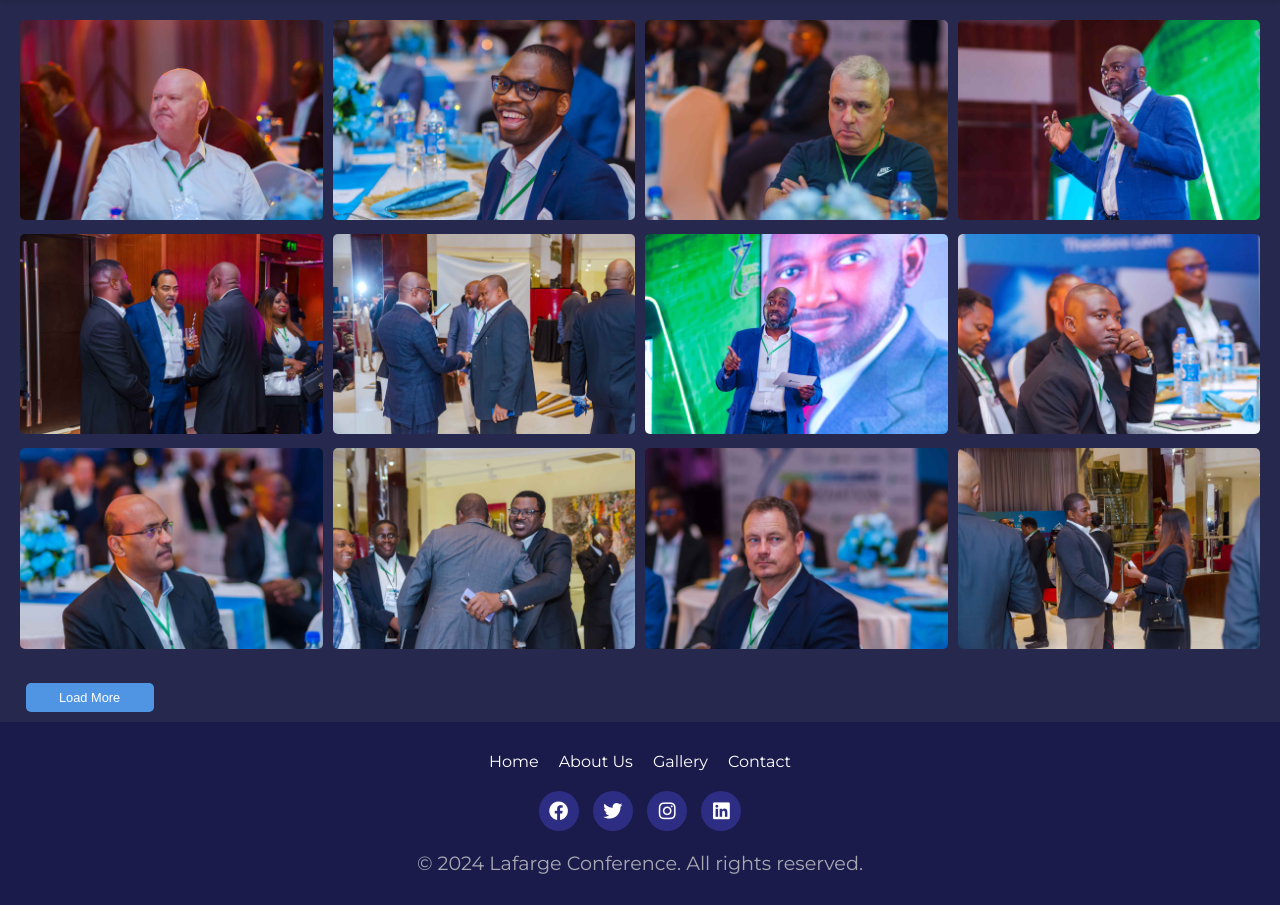
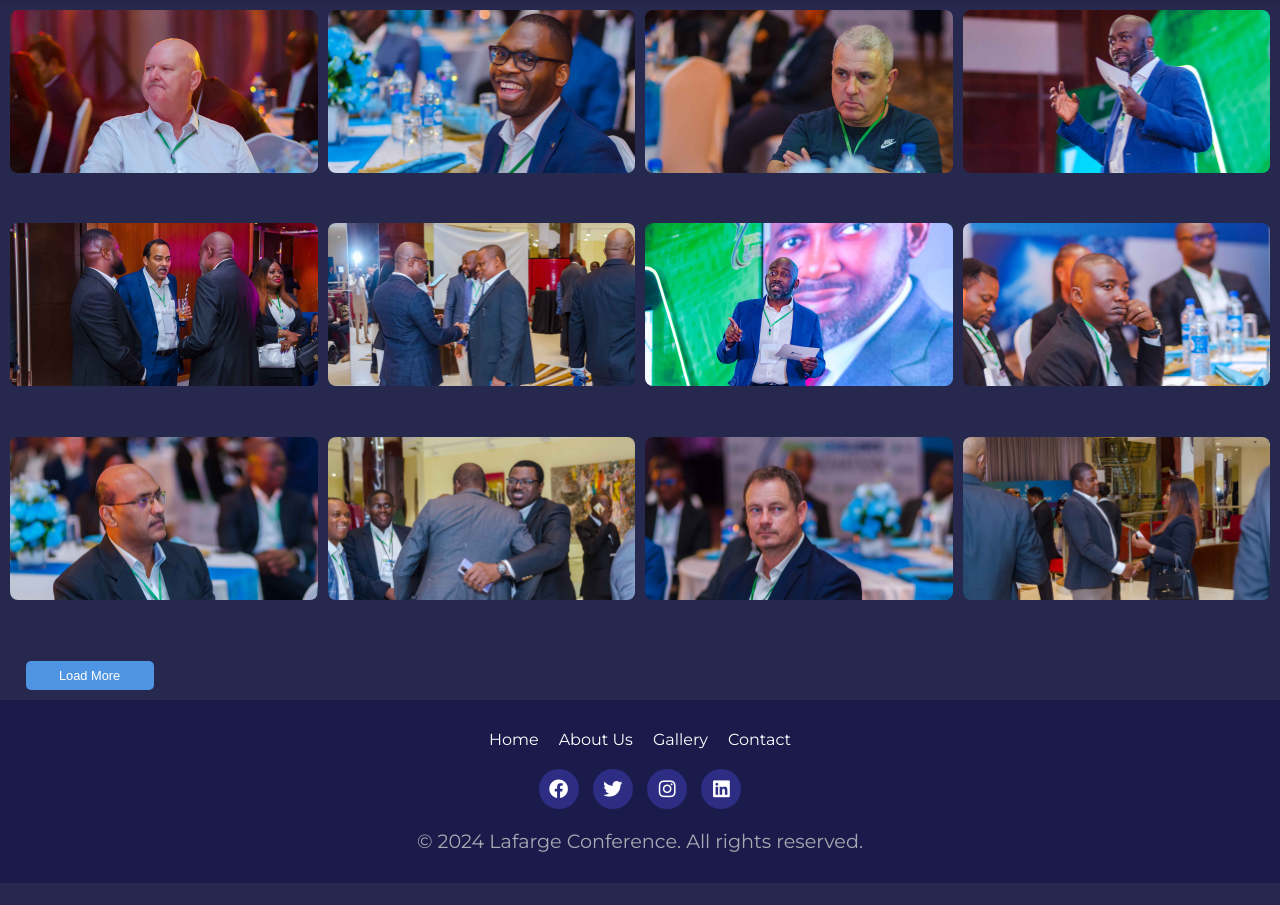
Before and after one commit to samson-emmanuel/conference-website-template, a Flask app: page /previous_year_images in a window 1280 px wide. Shown: the part 107-1012 px from the top of the page. After the commit the page ends 990 px from the top, so only its background shows below. Run offline with Flask 3, Linux system fonts and the light colour scheme; parts of the project's set-up code (start-up, migrations or seed data) failed here and were passed over; some libraries are stand-ins or nearby versions.

Commit message:
2024 gallery styling fixed

```diff
--- a/static/css/styles.css
+++ b/static/css/styles.css
@@ -2707,3 +2707,95 @@ p {
 		font-size: 0.6rem; /* Smallest labels */
 	}
 }
+
+
+
+/* General styling for the gallery container */
+.gallery-container {
+    display: grid;
+    grid-template-columns: repeat(4, 1fr); /* 4 images per row */
+    gap: 10px; /* Spacing between images */
+    padding: 10px;
+    box-sizing: border-box;
+}
+
+/* Styling for each image wrapper */
+.image-wrapper {
+    position: relative;
+    overflow: hidden;
+    cursor: pointer;
+    border-radius: 8px; /* Rounded corners for the images */
+    width: 100%;
+    height: 80%; /* Fixed height for uniformity */
+    transition: transform 0.3s, box-shadow 0.3s;
+}
+
+.image-wrapper img {
+    width: 100%;
+    height: 100%;
+    object-fit: cover; /* Ensures uniform size by cropping */
+    display: block;
+    transition: transform 0.3s ease-in-out;
+}
+
+.image-wrapper:hover {
+    transform: scale(1.05); /* Slight zoom effect on hover */
+    box-shadow: 0 4px 15px rgba(0, 0, 0, 0.2); /* Shadow effect */
+}
+
+/* Modal styling */
+.modal {
+    display: none;
+    position: fixed;
+    z-index: 1000;
+    top: 0;
+    left: 0;
+    width: 100%;
+    height: 100%;
+    background-color: rgba(0, 0, 0, 0.8); /* Dark overlay background */
+    justify-content: center;
+    align-items: center;
+}
+
+.modal-content {
+    max-width: 90%;
+    max-height: 90%;
+    border-radius: 8px;
+    box-shadow: 0 4px 20px rgba(0, 0, 0, 0.5);
+}
+
+/* Close button styling */
+.close {
+    position: absolute;
+    top: 20px;
+    right: 20px;
+    color: white;
+    font-size: 30px;
+    font-weight: bold;
+    cursor: pointer;
+    z-index: 1001;
+    background: transparent;
+    border: none;
+}
+
+/* Responsive styles */
+@media (max-width: 1200px) {
+    .gallery-container {
+        grid-template-columns: repeat(3, 1fr); /* 3 images per row for medium screens */
+    }
+}
+
+@media (max-width: 768px) {
+    .gallery-container {
+        grid-template-columns: repeat(2, 1fr); /* 2 images per row for small screens */
+    }
+}
+
+@media (max-width: 480px) {
+    .gallery-container {
+        grid-template-columns: repeat(4, 1fr); /* 1 image per row for extra small screens */
+    }
+	.image-wrapper{
+		height: 100px;
+	}
+}
--- a/templates/previous_year_images.html
+++ b/templates/previous_year_images.html
@@ -66,4 +66,5 @@
         loadMoreImages();
     });
 </script>
+
 {% endblock %}
```
